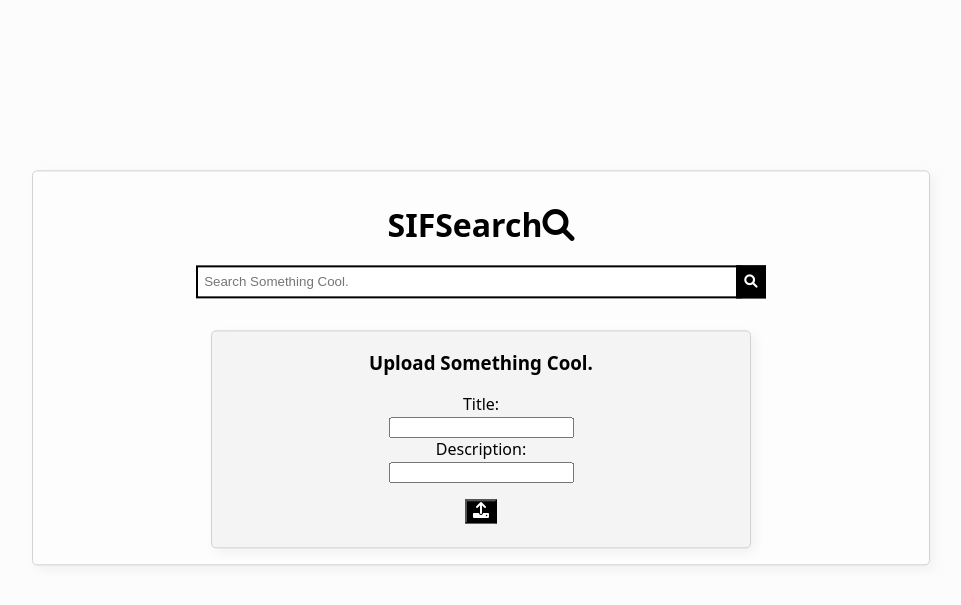
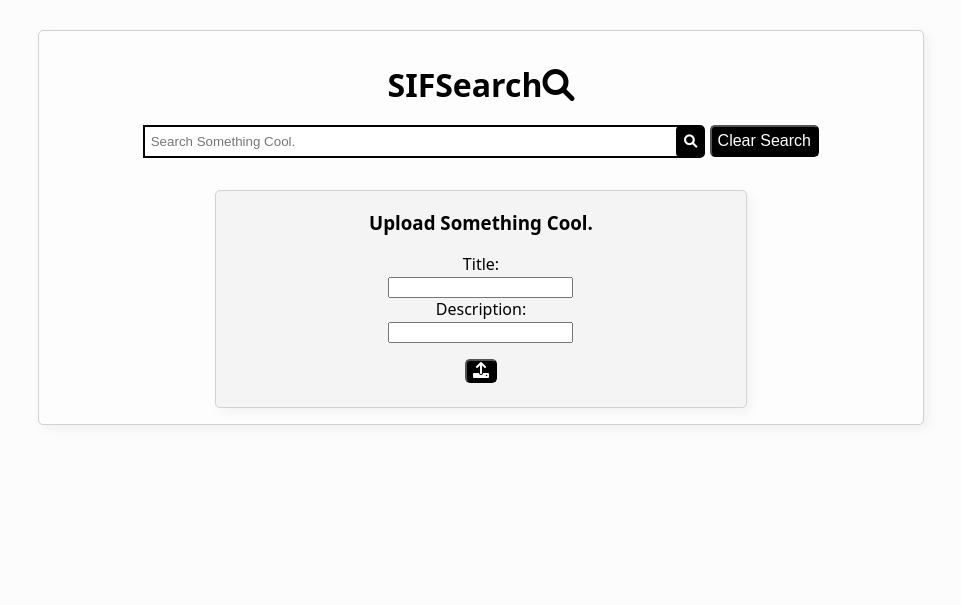
Before and after one commit to KaushikVejju/SIFSearch, a Django app: page / in a window 1280 px wide. Shown: the top 605 px of the page, without its empty margins (159-1120 px from the left). Run offline with Django 3.2, Linux system fonts and the light colour scheme.

Commit message:
search features implemented

```diff
--- a/sifsearchdemo/static/scripts.js
+++ b/sifsearchdemo/static/scripts.js
@@ -1,9 +1,22 @@
 let search_entries = [];
+/*
+let mainDiv = document.querySelector('.welcomediv');
+let searchDiv = document.createElement('div');
+searchDiv.classList.add('search-list');
+*/
+
 window.addEventListener('DOMContentLoaded', (event) => {
   document.getElementById("upload_success").style.display = "none";
 });
 
+let mainDiv = document.querySelector('.welcomediv');
+let searchDiv = document.createElement('div');
+searchDiv.classList.add('search-list');
+mainDiv.appendChild(searchDiv);
+
+
 function uploadFunction() {
+
   let entry = {
     title: document.getElementById('title').value,
     description: document.getElementById('description').value
@@ -12,12 +25,15 @@ function uploadFunction() {
   document.forms[0].reset();
   console.log(JSON.stringify(entry)); /* debugging */
   console.log(search_entries); /* debugging, making sure that values have been added into the list */
+  addSearchEntry(entry.title, entry.description)
   uploadSuccess(entry.title, entry.description)
+
 }
 function uploadSuccess(title,description) {
+  document.querySelector(".search-list").style.display = "none";
   document.getElementById("upload_div").style.display = "none";
   document.getElementById("upload_success").style.display = "block";
-  document.getElementById("title_success").innerHTML = title
+  document.getElementById("title_success").innerHTML = title;
   document.getElementById("descr_success").innerHTML = description
 
 }
@@ -25,9 +41,51 @@ function uploadSuccess(title,description) {
 function goBack() {
   document.getElementById("upload_success").style.display = "none";
   document.getElementById("upload_div").style.display = "block";
+  document.querySelector(".search-list").style.display = "none";
+
 }
 
-/*
-Plan for tmrw, be able to search for a specific entry and create an html element dynamically
-4 hours this should take
-*/
+
+function addSearchEntry(title, description) {
+
+  console.log("bro");
+  let searchEntryDetails = `
+        <div id = "search_entry" class = "search_item">
+            <br>
+            <p class = "title_item">${title}</p>
+            <p class = "description_item">${description}</p>
+        </div>
+  `;
+  searchDiv.insertAdjacentHTML('beforeend',searchEntryDetails);
+
+}
+
+/* searching for an entry dynamically */
+
+function search () {
+  document.getElementById("upload_div").style.display = "none";
+  document.getElementById("upload_success").style.display = "none";
+  document.querySelector(".search-list").style.display = "";
+  console.log("bro");
+  const searchInput = document.getElementById("search-item").value;
+  const item = document.querySelectorAll(".search_item")
+  const titleName = document.querySelectorAll(".title_item");
+  const descrName = document.querySelectorAll(".description_item");
+  for (var i = 0; i < titleName.length; i++) {
+    console.log(titleName[i].innerHTML)
+    if(titleName[i].innerHTML == searchInput || descrName[i].innerHTML == searchInput) {
+      console.log("you have reached")
+      item[i].style.display = "block";
+    }
+    else {
+      item[i].style.display = "none";
+    }
+  }
+}
+
+function clearsearch() {
+  document.getElementById('search-item').value='';
+  document.querySelector(".search-list").style.display = "none";
+  document.getElementById("upload_div").style.display = "";
+
+}
--- a/sifsearchdemo/static/style.css
+++ b/sifsearchdemo/static/style.css
@@ -5,14 +5,12 @@ body {
     font-family: system-ui, -apple-system, BlinkMacSystemFont, 'Segoe UI', Roboto, Oxygen, Ubuntu, Cantarell, 'Open Sans', 'Helvetica Neue', sans-serif;
 }
 
+
 .welcomediv {
 
     /* For Centering the Div */
-    position: fixed;
-    margin-top: 3em;
-    top: 40%;
-    left: 50%;
-    transform: translate(-50%, -50%);
+    margin: 0 auto;
+
     width: 70%;
     background-color: rgb(253, 253, 253);
     border: 1px solid rgb(209, 209, 209);
@@ -36,6 +34,7 @@ body {
 }
 
 .searchbutton {
+    border-radius: 5px;
     border: 2px solid black;
     color: white;
     background-color: black;
@@ -55,6 +54,7 @@ body {
 }
 
 .upload_div {
+    animation: fadein 2s;
     border-radius: 5px;
     text-align: center;
     background-color: rgb(245, 244, 244);
@@ -67,6 +67,7 @@ body {
 }
 
 .uploadbutton {
+    border-radius: 5px;
     font-size: 100%;
     margin: 1em;
     background-color: black;
@@ -87,10 +88,37 @@ body {
 }
 
 .gobackbtn {
+    border-radius: 5px;
     font-size: 100%;
     text-align: center;
     background-color: black;
     color: white;
+}
+
+/* Style for the search entry */
+.search-list {
+    text-align: center;
+}
+.search_item {
+    animation: fadein 2s;
+    border-radius: 5px;
+    text-align: center;
+    background-color: rgb(245, 244, 244);
+    width: 60%;
+    margin: 0 auto;
+    position: relative;
+    box-shadow: 0.25em 0.25em 0.75em rgba(0, 0, 0, 0.05);
+    border: 1px solid rgb(209, 209, 209);
+    padding-bottom: 0.5em;
+}
+.clearsearch {
+    border-radius: 5px;
+    font-size: 100%;
+    text-align: center;
+    background-color: black;
+    color: white;
+    text-align: center;
+    height: 2em;
 }
 
 /* Animations */
--- a/sifsearchdemo/templates/home.html
+++ b/sifsearchdemo/templates/home.html
@@ -8,14 +8,17 @@
     <title>Document</title>
     <link rel= "stylesheet" href = "{% static 'style.css'%}">
     <link rel = "stylesheet" href = "https://cdnjs.cloudflare.com/ajax/libs/font-awesome/6.0.0-beta3/css/all.min.css" crossorigin="anonymous" />
-    <script src="{% static 'scripts.js' %}"></script>
+    <script src="{% static 'scripts.js' %}" defer></script>
 </head>
 <body>
+    <div class = "main">
+    <br>
     <div class = "welcomediv">
         <h1 class = "sifsearchtitle"> SIFSearch<i class="fa-solid fa-magnifying-glass"></i></h1>
         <div class = "searchbardiv">
-            <input class = "searchbar" type="text" placeholder=" Search Something Cool.">
-            <button class = "searchbutton"><i class="fa-solid fa-magnifying-glass"></i></button>
+            <input id = "search-item" class = "searchbar" type="text" placeholder=" Search Something Cool.">
+            <button class = "searchbutton" onclick = "search()"><i class="fa-solid fa-magnifying-glass"></i></button>
+            <button class = "clearsearch" onclick = "clearsearch()">Clear Search</button>
         </div>
         <div id = "upload_div" class = "upload_div">
             <h3>Upload Something Cool.</i></i></h3>
@@ -33,9 +36,9 @@
             <h3 >Nice. You've uploaded something cool.</h3>
             <b>Name of Entry: </b><p id = "title_success"></p>
             <b>Description:</b> <p id = "descr_success"></p>
-            <button onclick="goBack()" class = "gobackbtn"> Return Home.  <i class="fa fa-home" aria-hidden="true"></i></i></button>
+            <button onclick="goBack()" class = "gobackbtn"> Return Home. <i class="fa fa-home" aria-hidden="true"></i></i></button>
         </div>
-
     </div>
+</div>
 </body>
 </html>
```
